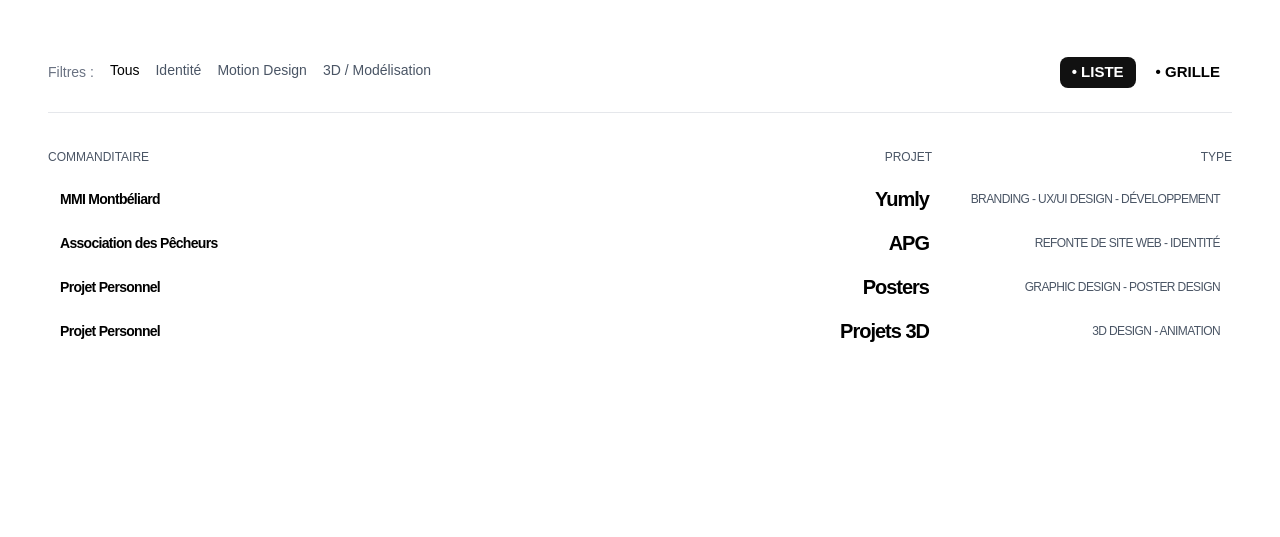
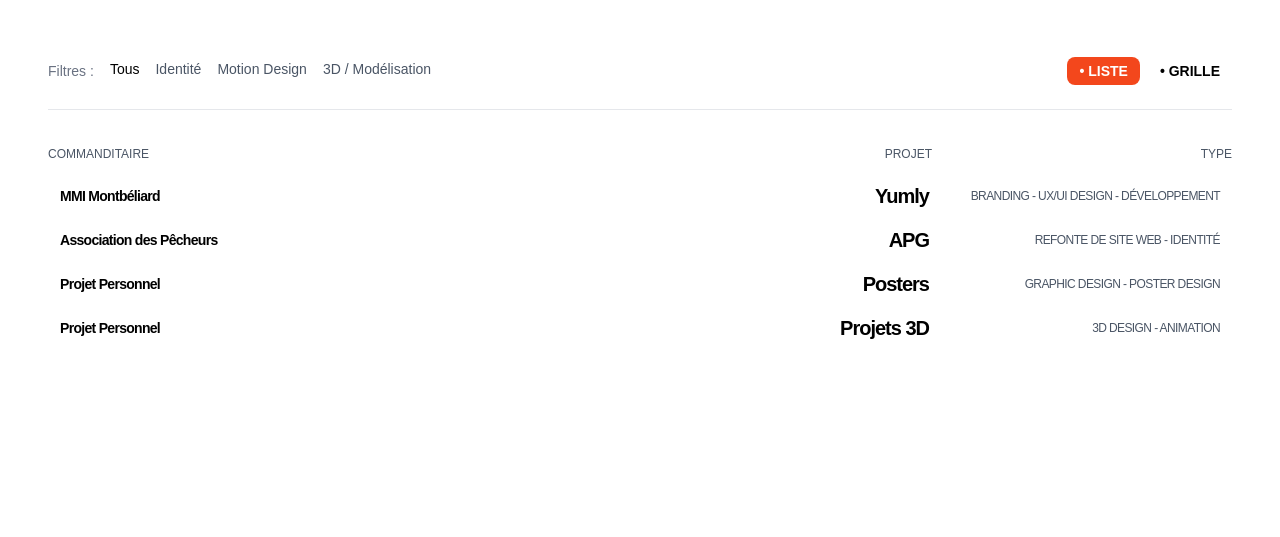
Before and after one commit to LeoBaudry/portfolio, an Astro site: page /projets in a window 1280 px wide. Shown: the part 263-800 px from the top of the page. Built offline with nearby package versions, Linux system fonts and the light colour scheme; Astro itself is replaced by a stand-in of ours.

Commit message:
repasser au orange pour changement de vue projets

```diff
--- a/src/components/ProjectsList.svelte
+++ b/src/components/ProjectsList.svelte
@@ -98,13 +98,13 @@
       </div>
     </nav>
 
-    <div role="group" aria-label="Mode d'affichage" class="flex items-center gap-2 font-bold text-[15px] uppercase tracking-normal">
+    <div role="group" aria-label="Mode d'affichage" class="flex items-center gap-2 font-semibold text-sm uppercase tracking-normal">
       <button
         type="button"
         onclick={() => viewMode = 'list'}
         class="cursor-pointer px-3 py-1 rounded-md transition-colors"
         class:text-white={viewMode === 'list'}
-        class:bg-[#111111]={viewMode === 'list'}
+        class:bg-[#F3471C]={viewMode === 'list'}
         class:text-black={viewMode !== 'list'}
         class:bg-transparent={viewMode !== 'list'}
         aria-pressed={viewMode === 'list'}
@@ -117,7 +117,7 @@
         onclick={() => viewMode = 'grid'}
         class="cursor-pointer px-3 py-1 rounded-md transition-colors"
         class:text-white={viewMode === 'grid'}
-        class:bg-[#111111]={viewMode === 'grid'}
+        class:bg-[#F3471C]={viewMode === 'grid'}
         class:text-black={viewMode !== 'grid'}
         class:bg-transparent={viewMode !== 'grid'}
         aria-pressed={viewMode === 'grid'}
```
